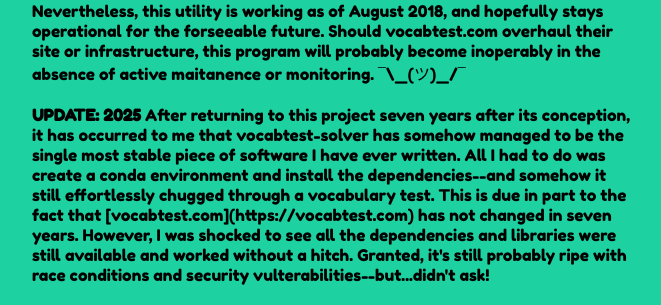
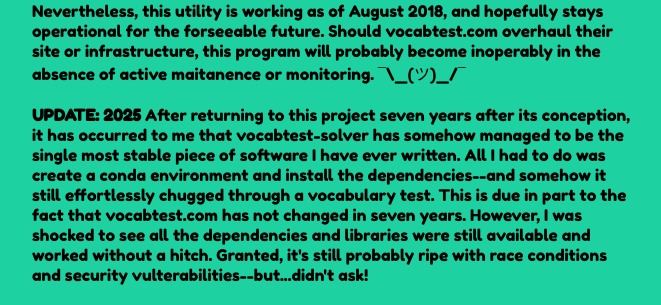
Before and after one commit to nlitz88/vocabtestsolver, a Flask app: page /about in a window 1280 px wide. Shown: the part 619-924 px from the top of the page, without its empty margins (308-969 px from the left). Run offline with Flask 2, Linux system fonts and the light colour scheme.

Commit message:
Updated about page

```diff
--- a/templates/about.html
+++ b/templates/about.html
@@ -46,7 +46,7 @@
                         and install the dependencies--and somehow it still
                         effortlessly chugged through a vocabulary test.
                         This is due in part to the fact that
-                        [vocabtest.com](https://vocabtest.com) has not changed
+                        <a href="http://www.vocabtest.com">vocabtest.com</a> has not changed
                         in seven years. However, I was shocked to see all the
                         dependencies and libraries were still available and
                         worked without a hitch. Granted, it's still probably
```
